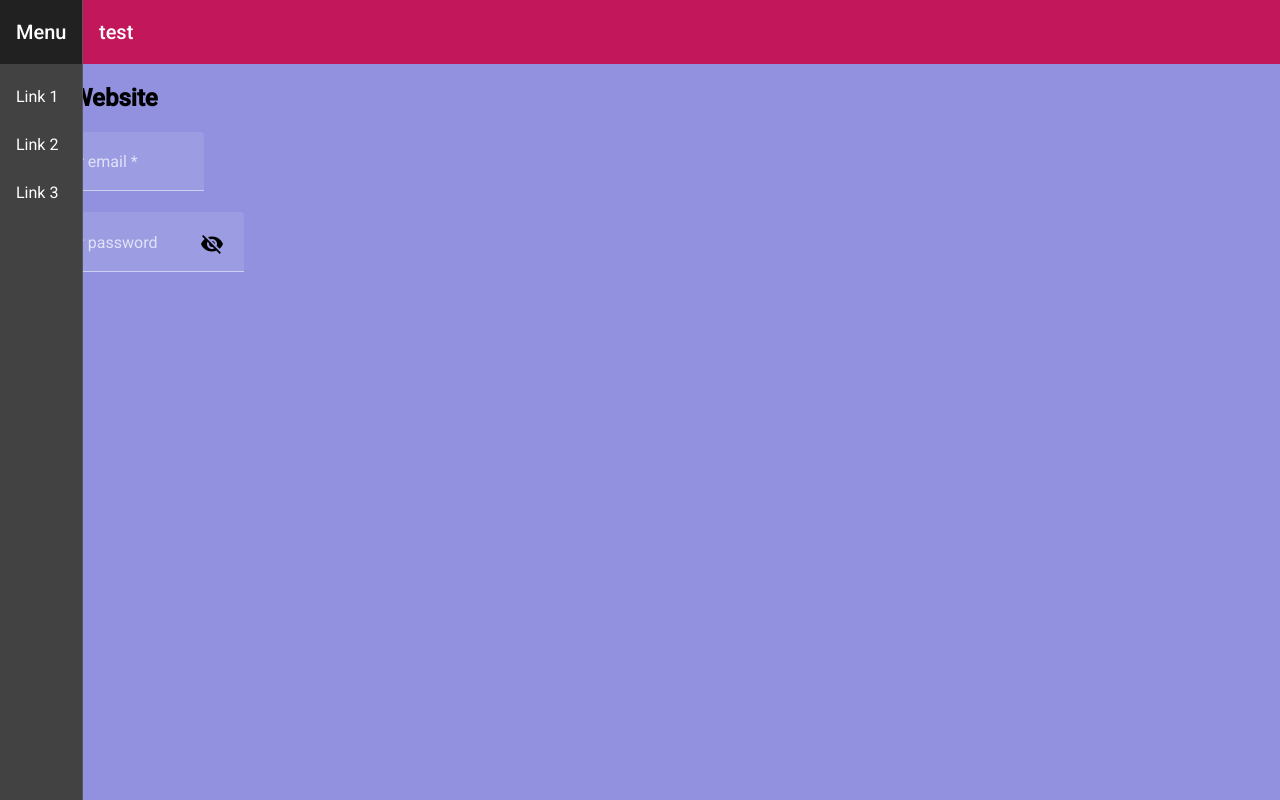
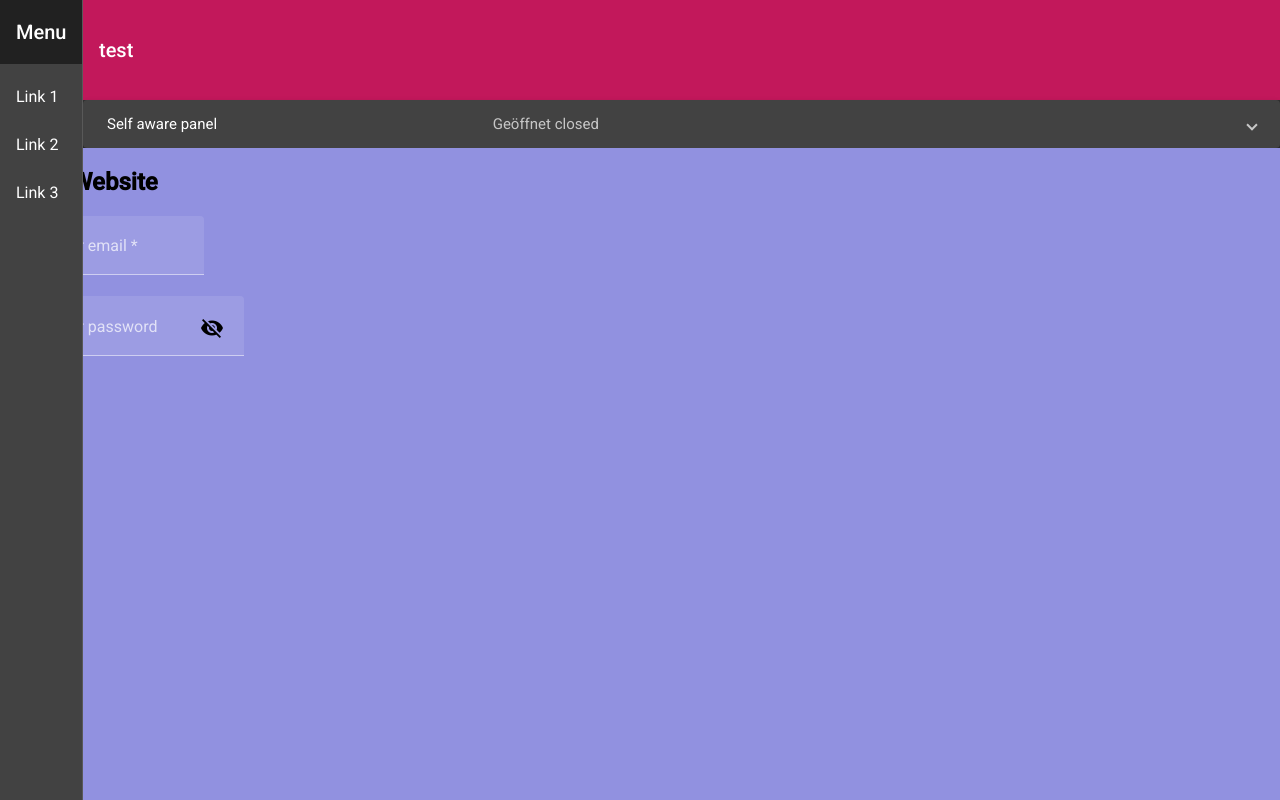
Before and after one commit to SirEtrigan/ProjektName, an Angular app in the folder ProjektName/: page / in a window 1280 px wide. Built offline with nearby package versions, Linux system fonts and the light colour scheme.

Commit message:
Navbar Expansion Panel test1

```diff
--- a/ProjektName/src/app/app.module.ts
+++ b/ProjektName/src/app/app.module.ts
@@ -21,6 +21,7 @@
 import { MatToolbarModule } from '@angular/material/toolbar';
 import { MatListModule } from '@angular/material/list';
 import { ReactiveFormsModule } from '@angular/forms';
+import { MatExpansionModule } from '@angular/material/expansion';
 
 
 @NgModule({
@@ -45,7 +46,8 @@
     MatToolbarModule,
     MatSidenavModule,
     MatListModule,
-    ReactiveFormsModule
+    ReactiveFormsModule,
+    MatExpansionModule
   ],
   providers: [],
   bootstrap: [AppComponent]
--- a/ProjektName/src/app/navbar/navbar.component.html
+++ b/ProjektName/src/app/navbar/navbar.component.html
@@ -1,8 +1,7 @@
+<!-- Banner -->
 <mat-sidenav-container class="sidenav-container">
-    <mat-sidenav #drawer class="sidenav" fixedInViewport
-        [attr.role]="(isHandset$ | async) ? 'dialog' : 'navigation'"
-        [mode]="(isHandset$ | async) ? 'over' : 'side'"
-        [opened]="(isHandset$ | async) === false">
+  <mat-sidenav #drawer class="sidenav" fixedInViewport [attr.role]="(isHandset$ | async) ? 'dialog' : 'navigation'"
+    [mode]="(isHandset$ | async) ? 'over' : 'side'" [opened]="(isHandset$ | async) === false">
     <mat-toolbar>Menu</mat-toolbar>
     <mat-nav-list>
       <a mat-list-item href="#">Link 1</a>
@@ -12,16 +11,25 @@
   </mat-sidenav>
   <mat-sidenav-content>
     <mat-toolbar color="primary">
-        <button
-          type="button"
-          aria-label="Toggle sidenav"
-          mat-icon-button
-          (click)="drawer.toggle()"
-          *ngIf="isHandset$ | async">
-          <mat-icon aria-label="Side nav toggle icon">menu</mat-icon>
-        </button>
       <span>test</span>
     </mat-toolbar>
-      <!-- Hier kommt der Content rein -->
+
+    <!-- Navbar -->
+    <mat-accordion>
+      <mat-expansion-panel (opened)="panelOpenState = true"
+                           (closed)="panelOpenState = false">
+        <mat-expansion-panel-header>
+          <mat-panel-title>
+            Self aware panel
+          </mat-panel-title>
+          <mat-panel-description>
+            Geöffnet {{panelOpenState ? 'open' : 'closed'}}
+          </mat-panel-description>
+        </mat-expansion-panel-header>
+        <p>I'm visible because I am open</p>
+      </mat-expansion-panel>
+    </mat-accordion>
+
+
   </mat-sidenav-content>
 </mat-sidenav-container>
--- a/ProjektName/src/app/navbar/navbar.component.scss
+++ b/ProjektName/src/app/navbar/navbar.component.scss
@@ -0,0 +1,7 @@
+.mat-toolbar.mat-primary{
+    height: 100px;
+}
+
+.example-spacer {
+    flex: 1 1 auto;
+  }
--- a/ProjektName/src/app/navbar/navbar.component.ts
+++ b/ProjektName/src/app/navbar/navbar.component.ts
@@ -20,7 +20,6 @@
   ngOnInit(): void {
   }
 
-
-
+  panelOpenState = false;
 
 }
```
Lines whose indentation alone changed are shown as unchanged.
